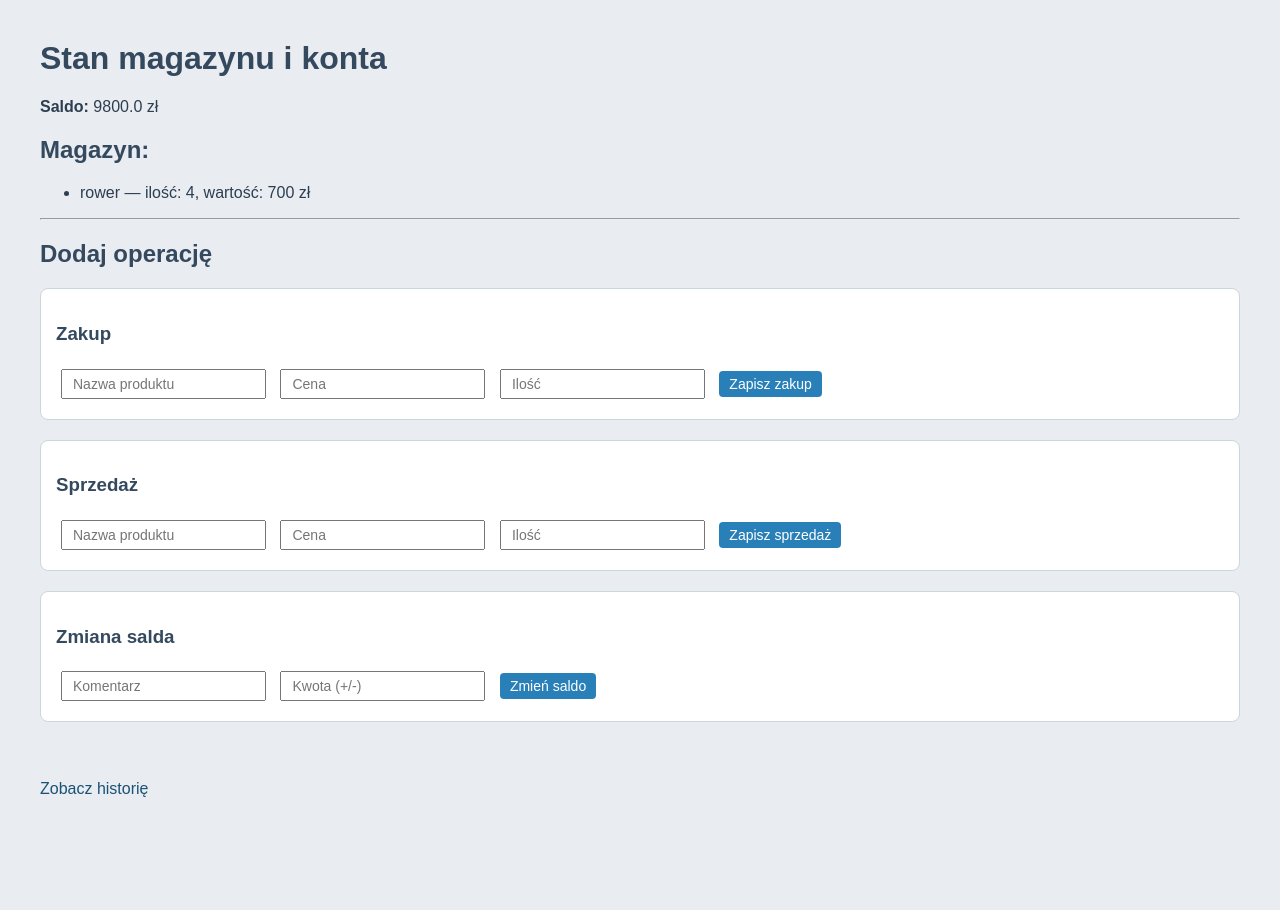
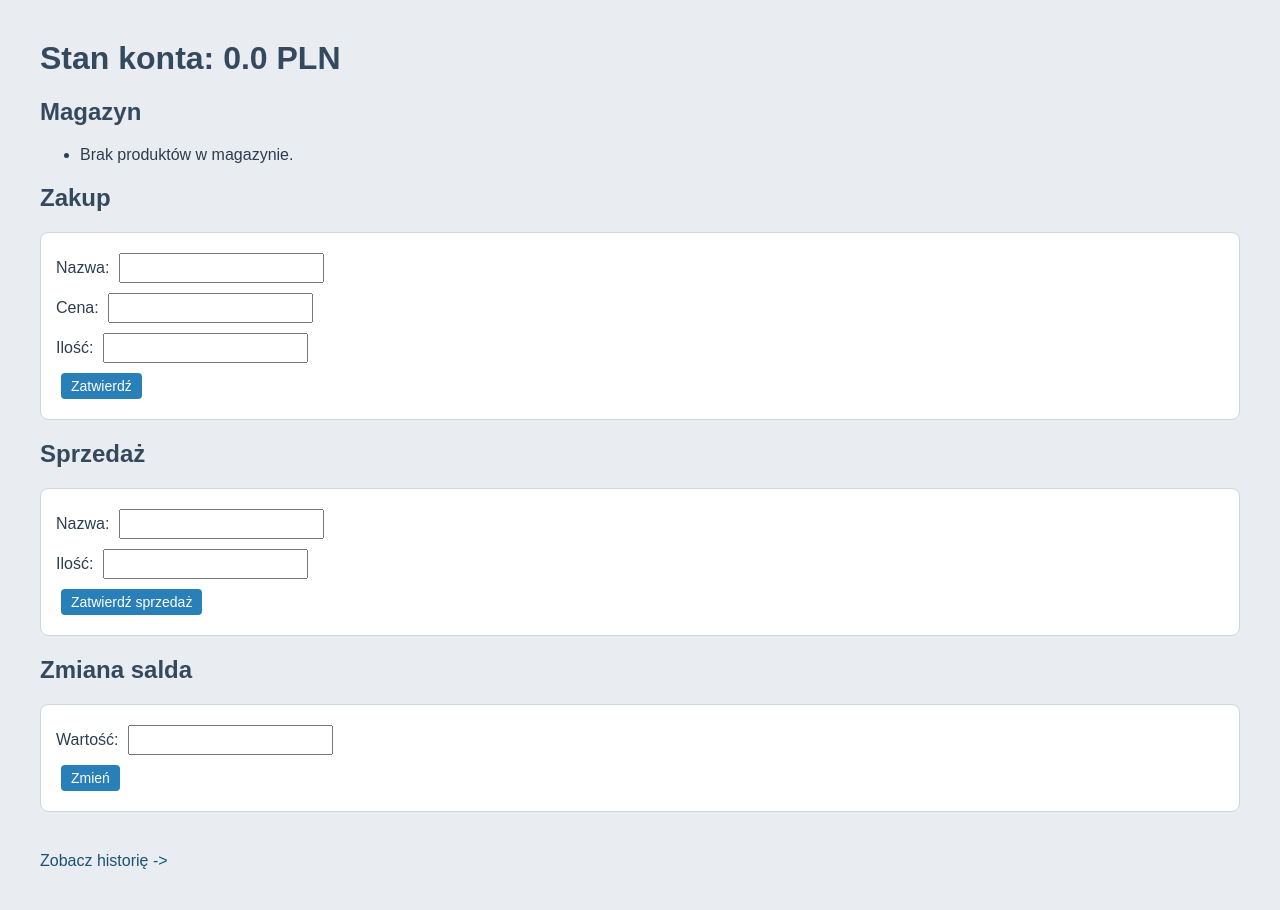
Before and after one commit to ktrybek/python_zadania, a Flask app: page / in a window 1280 px wide. Before the commit the page ends 797 px from the top, so only its background shows below. Run offline with Flask 3, Linux system fonts and the light colour scheme.

Commit message:
zadanie sql

```diff
--- a/Magazyn.txt
+++ /dev/null
@@ -1 +0,0 @@
-{'rower': {'kwota': 700, 'ilosc': 4}}
--- a/Saldo_konta.txt
+++ /dev/null
@@ -1 +0,0 @@
-9800.0
--- /dev/null
+++ b/app.py
@@ -0,0 +1,109 @@
+from flask import Flask, render_template, request, redirect, url_for
+from flask_sqlalchemy import SQLAlchemy
+from flask_migrate import Migrate
+from datetime import datetime
+
+app = Flask(__name__)
+app.config["SQLALCHEMY_DATABASE_URI"] = "sqlite:///baza.db"
+app.config["SQLALCHEMY_TRACK_MODIFICATIONS"] = False
+
+db = SQLAlchemy(app)
+migrate = Migrate(app, db)
+
+
+class Saldo(db.Model):
+    id = db.Column(db.Integer, primary_key=True)
+    wartosc = db.Column(db.Float, nullable=False)
+
+class Produkt(db.Model):
+    id = db.Column(db.Integer, primary_key=True)
+    nazwa = db.Column(db.String(100), unique=True, nullable=False)
+    ilosc = db.Column(db.Integer, nullable=False)
+    cena = db.Column(db.Float, nullable=False)
+
+class Historia(db.Model):
+    id = db.Column(db.Integer, primary_key=True)
+    wpis = db.Column(db.String(255), nullable=False)
+    timestamp = db.Column(db.DateTime, default=datetime.utcnow)
+
+
+with app.app_context():
+    db.create_all()
+    if Saldo.query.first() is None:
+        db.session.add(Saldo(wartosc=0.0))
+        db.session.commit()
+
+
+@app.route("/", methods=["GET", "POST"])
+def main():
+    saldo = Saldo.query.first()
+    produkty = Produkt.query.all()
+
+    if request.method == "POST":
+        action = request.form.get("action")
+
+        try:
+            if action == "saldo":
+                wartosc = float(request.form.get("wartosc", 0))
+                saldo.wartosc += wartosc
+                db.session.add(Historia(wpis=f"Zmiana salda: {wartosc} PLN"))
+
+            elif action == "zakup":
+                nazwa = request.form.get("nazwa")
+                cena = float(request.form.get("cena"))
+                ilosc = int(request.form.get("ilosc"))
+                koszt = cena * ilosc
+
+                if koszt <= saldo.wartosc:
+                    produkt = Produkt.query.filter_by(nazwa=nazwa).first()
+                    if produkt:
+                        produkt.ilosc += ilosc
+                        produkt.cena = cena
+                    else:
+                        db.session.add(Produkt(nazwa=nazwa, ilosc=ilosc, cena=cena))
+                    saldo.wartosc -= koszt
+                    db.session.add(Historia(wpis=f"Zakup: {nazwa}, {ilosc} szt. po {cena} PLN"))
+                else:
+                    db.session.add(Historia(wpis=f"Nieudany zakup: {nazwa}, brak środków"))
+
+            elif action == "sprzedaz":
+                nazwa = request.form.get("nazwa")
+                ilosc = int(request.form.get("ilosc"))
+                produkt = Produkt.query.filter_by(nazwa=nazwa).first()
+                if produkt and produkt.ilosc >= ilosc:
+                    przychod = produkt.cena * ilosc
+                    produkt.ilosc -= ilosc
+                    saldo.wartosc += przychod
+                    db.session.add(Historia(wpis=f"Sprzedaż: {nazwa}, {ilosc} szt. po {produkt.cena} PLN"))
+                    if produkt.ilosc == 0:
+                        db.session.delete(produkt)
+                else:
+                    db.session.add(Historia(wpis=f"Nieudana sprzedaż: {nazwa}"))
+
+            db.session.commit()
+
+        except Exception as e:
+            db.session.rollback()
+            return f"Błąd: {e}", 500
+
+        return redirect(url_for("main"))
+
+    magazyn = {p.nazwa: {"ilosc": p.ilosc, "cena": p.cena} for p in produkty}
+    return render_template("main.html", saldo=saldo.wartosc, magazyn=magazyn)
+
+
+@app.route("/historia/")
+@app.route("/historia/<int:start>/<int:end>/")
+def historia(start=0, end=None):
+    wpisy = Historia.query.order_by(Historia.id).all()
+    if end is None:
+        end = len(wpisy)
+
+    if start < 0 or end > len(wpisy) or start >= end:
+        error_msg = f"Błędny zakres. Możliwy zakres: 0 - {len(wpisy)}"
+        return render_template("historia.html", historia=[], od=start, do=end, error=error_msg)
+
+    return render_template("historia.html", historia=wpisy[start:end], od=start, do=end, error=None)
+
+if __name__ == "__main__":
+    app.run(debug=True)
--- a/main.py
+++ /dev/null
@@ -1,96 +0,0 @@
-from flask import Flask, render_template, request, redirect, url_for
-import os
-import ast
-
-app = Flask(__name__)
-
-PLIK_SALDO = "Saldo_konta.txt"
-PLIK_MAGAZYN = "Magazyn.txt"
-PLIK_HISTORIA = "Przegląd.txt"
-
-def load_saldo():
-    if os.path.exists(PLIK_SALDO):
-        with open(PLIK_SALDO) as f:
-            return float(f.read())
-    return 0.0
-
-def save_saldo(saldo):
-    with open(PLIK_SALDO, "w") as f:
-        f.write(str(saldo))
-
-def load_magazyn():
-    if os.path.exists(PLIK_MAGAZYN):
-        with open(PLIK_MAGAZYN) as f:
-            return ast.literal_eval(f.read())
-    return {}
-
-def save_magazyn(magazyn):
-    with open(PLIK_MAGAZYN, "w") as f:
-        f.write(str(magazyn))
-
-def add_historia(entry):
-    with open(PLIK_HISTORIA, "a", encoding="utf-8") as f:
-        f.write(entry + "\n")
-
-def load_historia():
-    if os.path.exists(PLIK_HISTORIA):
-        with open(PLIK_HISTORIA, encoding="utf-8") as f:
-            return f.readlines()
-    return []
-
-@app.route("/", methods=["GET", "POST"])
-def index():
-    saldo = load_saldo()
-    magazyn = load_magazyn()
-
-    if request.method == "POST":
-        if "zakup" in request.form:
-            nazwa = request.form["nazwa_zakup"]
-            cena = float(request.form["cena_zakup"])
-            ilosc = int(request.form["ilosc_zakup"])
-            koszt = cena * ilosc
-
-            if saldo >= koszt:
-                saldo -= koszt
-                magazyn[nazwa] = magazyn.get(nazwa, 0) + ilosc
-                add_historia(f"Zakup: {nazwa}, {ilosc} szt., {cena} zł/szt.")
-            else:
-                add_historia(f"Nieudany zakup: {nazwa} – brak środków")
-        elif "sprzedaz" in request.form:
-            nazwa = request.form["nazwa_sprzedaz"]
-            ilosc = int(request.form["ilosc_sprzedaz"])
-            if nazwa in magazyn and magazyn[nazwa] >= ilosc:
-                magazyn[nazwa] -= ilosc
-                saldo += ilosc
-                add_historia(f"Sprzedaż: {nazwa}, {ilosc} szt.")
-            else:
-                add_historia(f"Nieudana sprzedaż: {nazwa} – brak w magazynie")
-        elif "saldo" in request.form:
-            wartosc = float(request.form["wartosc_saldo"])
-            saldo += wartosc
-            add_historia(f"Zmiana salda: {wartosc} zł")
-
-        save_saldo(saldo)
-        save_magazyn(magazyn)
-
-        return redirect(url_for("index"))
-
-    return render_template("index.html", saldo=saldo, magazyn=magazyn)
-
-@app.route("/historia/")
-@app.route("/historia/<int:start>/<int:end>/")
-def historia(start=None, end=None):
-    entries = load_historia()
-    zakres = (0, len(entries) - 1)
-    error = None
-
-    if start is not None and end is not None:
-        if 0 <= start <= end < len(entries):
-            entries = entries[start:end+1]
-        else:
-            error = f"Nieprawidłowy zakres. Możliwy zakres to 0–{len(entries) - 1}"
-
-    return render_template("historia.html", entries=entries, error=error, zakres=zakres)
-
-if __name__ == "__main__":
-    app.run(debug=True)
--- a/templates/index.html
+++ /dev/null
@@ -1,51 +0,0 @@
-<!DOCTYPE html>
-<html lang="pl">
-<head>
-    <meta charset="UTF-8">
-    <title>Magazyn i Księgowość</title>
-    <link rel="stylesheet" href="{{ url_for('static', filename='style.css') }}">
-</head>
-<body>
-    <h1>Stan magazynu i konta</h1>
-    <p><strong>Saldo:</strong> {{ saldo }} zł</p>
-    <h2>Magazyn:</h2>
-    <ul>
-        {% for produkt, dane in magazyn.items() %}
-            <li>{{ produkt }} — ilość: {{ dane['ilosc'] }}, wartość: {{ dane['kwota'] }} zł</li>
-        {% endfor %}
-    </ul>
-
-    <hr>
-
-    <h2>Dodaj operację</h2>
-
-    <form method="post">
-        <input type="hidden" name="form_type" value="zakup">
-        <h3>Zakup</h3>
-        <input name="produkt" placeholder="Nazwa produktu" required>
-        <input name="cena" type="number" step="0.01" placeholder="Cena" required>
-        <input name="ilosc" type="number" placeholder="Ilość" required>
-        <button type="submit">Zapisz zakup</button>
-    </form>
-
-    <form method="post">
-        <input type="hidden" name="form_type" value="sprzedaz">
-        <h3>Sprzedaż</h3>
-        <input name="produkt" placeholder="Nazwa produktu" required>
-        <input name="cena" type="number" step="0.01" placeholder="Cena" required>
-        <input name="ilosc" type="number" placeholder="Ilość" required>
-        <button type="submit">Zapisz sprzedaż</button>
-    </form>
-
-    <form method="post">
-        <input type="hidden" name="form_type" value="saldo">
-        <h3>Zmiana salda</h3>
-        <input name="komentarz" placeholder="Komentarz" required>
-        <input name="wartosc" type="number" step="0.01" placeholder="Kwota (+/-)" required>
-        <button type="submit">Zmień saldo</button>
-    </form>
-
-    <br>
-    <a href="{{ url_for('historia') }}">Zobacz historię</a>
-</body>
-</html>
--- /dev/null
+++ b/templates/main.html
@@ -0,0 +1,46 @@
+<!DOCTYPE html>
+<html lang="pl">
+<head>
+    <meta charset="UTF-8">
+    <link rel="stylesheet" href="{{ url_for('static', filename='style.css') }}">
+    <title>Magazyn i Księgowość</title>
+</head>
+<body>
+    <h1>Stan konta: {{ saldo }} PLN</h1>
+
+    <h2>Magazyn</h2>
+    <ul>
+        {% for nazwa, dane in magazyn.items() %}
+            <li>{{ nazwa }} – {{ dane.ilosc }} szt., cena: {{ dane.cena }} PLN</li>
+        {% else %}
+            <li>Brak produktów w magazynie.</li>
+        {% endfor %}
+    </ul>
+
+    <h2>Zakup</h2>
+    <form method="POST">
+        <input type="hidden" name="action" value="zakup">
+        Nazwa: <input name="nazwa" required><br>
+        Cena: <input name="cena" type="number" step="0.01" required><br>
+        Ilość: <input name="ilosc" type="number" required><br>
+        <button type="submit">Zatwierdź</button>
+    </form>
+
+    <h2>Sprzedaż</h2>
+    <form method="POST">
+        <input type="hidden" name="action" value="sprzedaz">
+        Nazwa: <input name="nazwa" required><br>
+        Ilość: <input name="ilosc" type="number" required><br>
+        <button type="submit">Zatwierdź sprzedaż</button>
+    </form>
+
+    <h2>Zmiana salda</h2>
+    <form method="POST">
+        <input type="hidden" name="action" value="saldo">
+        Wartość: <input name="wartosc" type="number" step="0.01" required><br>
+        <button type="submit">Zmień</button>
+    </form>
+
+    <p><a href="{{ url_for('historia') }}">Zobacz historię -></a></p>
+</body>
+</html>
```
Also changed, not shown: Przegląd.txt (deleted, +0 -7 lines), templates/historia.html (+7 -6 lines).
